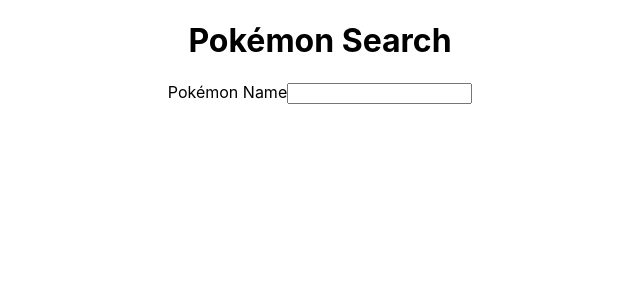
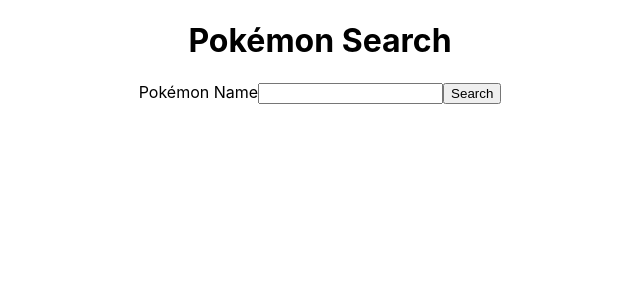
Before and after one commit to bakanano/onomatopoeia-search, a React (Create React App) app in the folder my-app/: page / in a window 1280 px wide. Shown: the top 300 px of the page, without its empty margins (320-960 px from the left). Built offline with nearby package versions, Linux system fonts and the light colour scheme.

Commit message:
Add search button and event handling for input box and search

```diff
--- a/my-app/src/App.tsx
+++ b/my-app/src/App.tsx
@@ -5,13 +5,18 @@
 
   const [pokemonName, setPokemonName] = useState("");
 
+  function search() {
+    console.log("I've been clicked!");
+  }
+
   return (
     <div className="App">
       <h1>Pokémon Search</h1>
 
       <section className="container">
         <label>Pokémon Name</label>
-        <input type="text" name="pokemon-name"></input>
+        <input type="text" name="pokemon-name" onChange={e=> setPokemonName(e.target.value)}></input>
+        <button onClick={search}>Search</button>
       </section>
     </div>
   );
```
